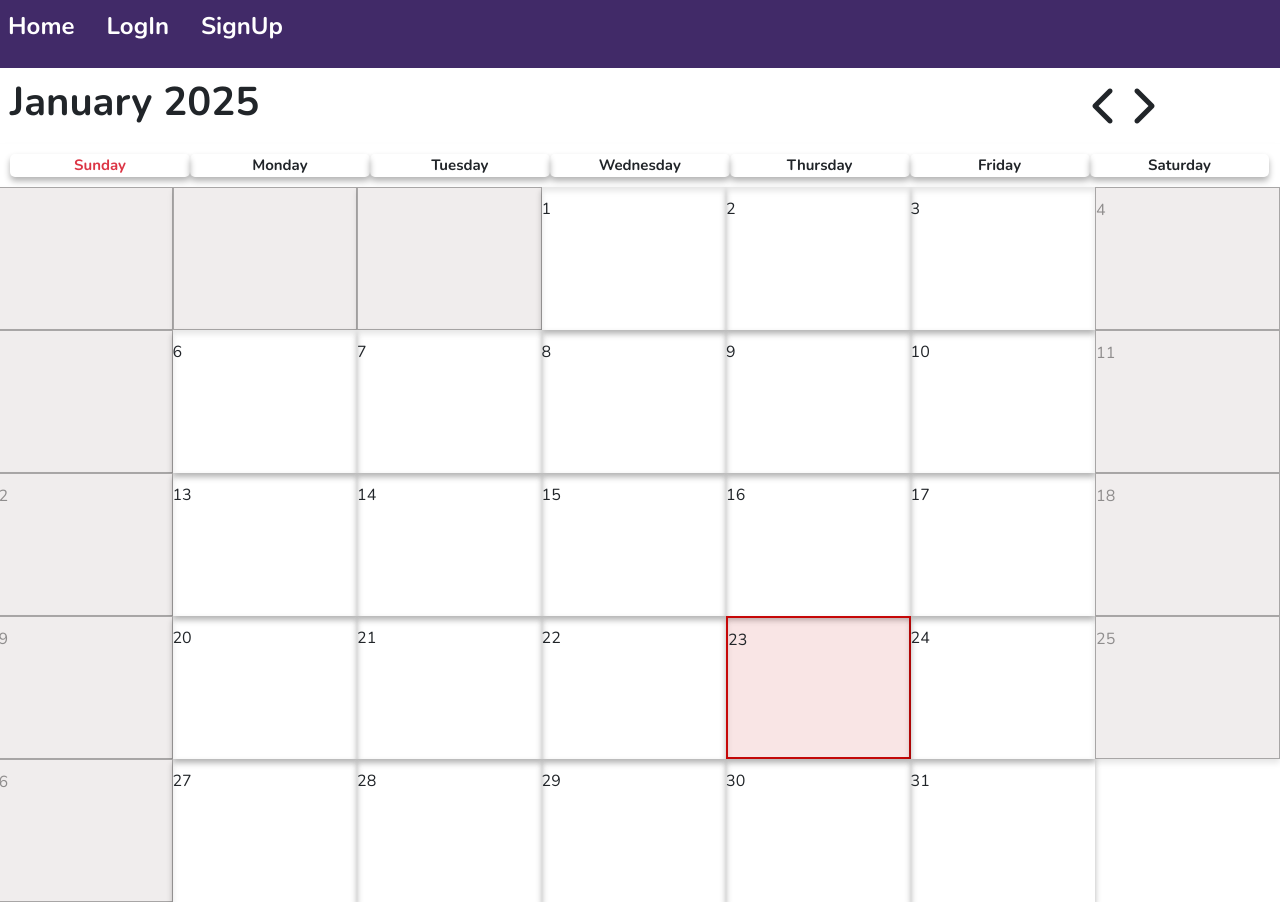
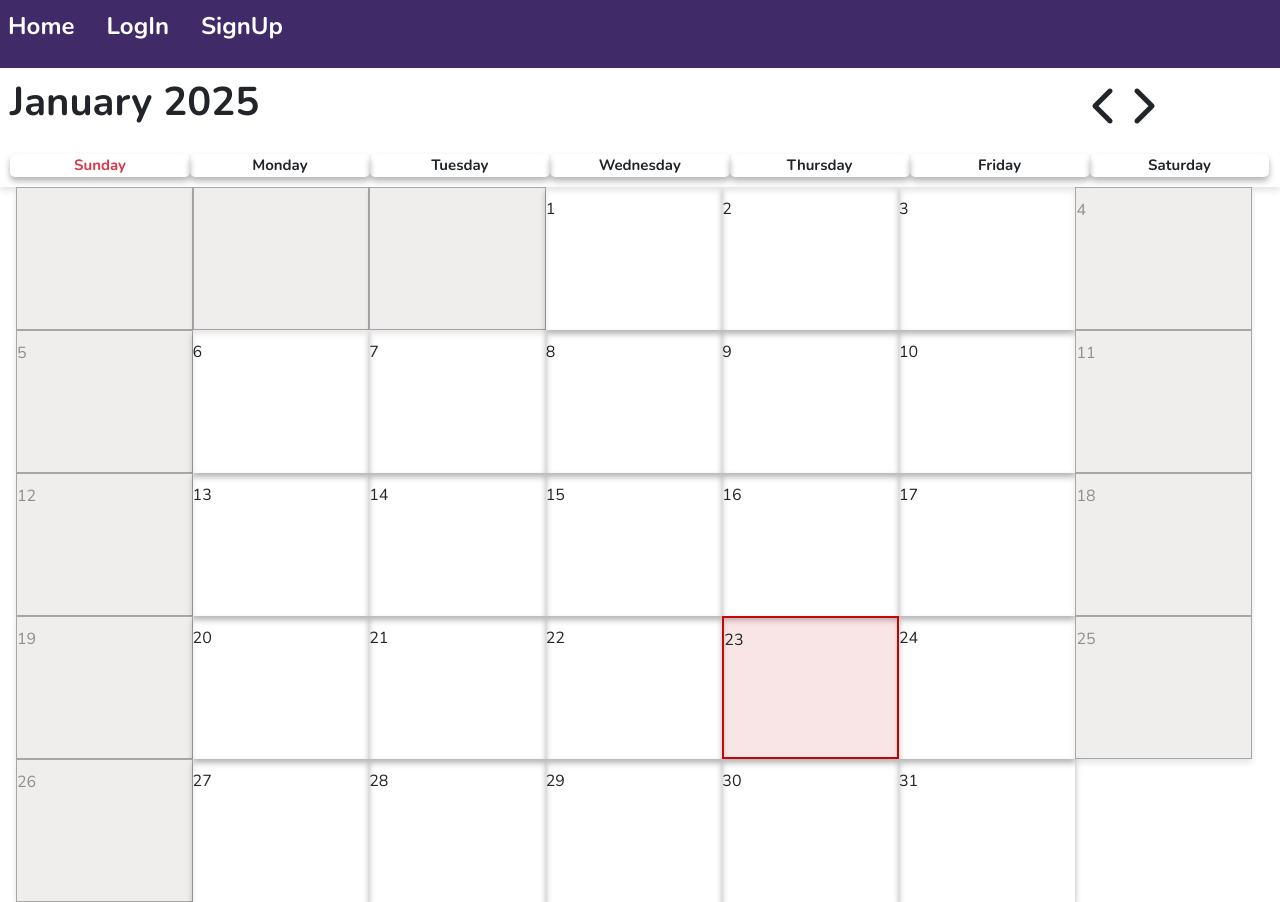
Before and after one commit to shivamvermawitty/Vacation-Tracker, a React (Vite) app: page / in a window 1280 px wide. Built offline with nearby package versions, Linux system fonts and the light colour scheme; no server answers.

Commit message:
16th Commit

```diff
--- a/src/components/ApplyLeave/index.jsx
+++ b/src/components/ApplyLeave/index.jsx
@@ -93,5 +93,5 @@ ApplyLeave.propTypes = {
   year: PropTypes.number.isRequired,
   month: PropTypes.number.isRequired,
   setLeaveDetails: PropTypes.func.isRequired,
-  setShowLeaveModal: PropTypes.func.is,
+  setShowLeaveModal: PropTypes.func,
 };
--- a/src/components/Home/Month.jsx
+++ b/src/components/Home/Month.jsx
@@ -15,7 +15,7 @@ export default function Month({
   eventDetails,
 }) {
   return (
-    <div className="row">
+    <div className="row mx-3">
       <ExtraDate
         currentDate={currentDate}
         year={year}
--- a/src/components/Home/findPos.js
+++ b/src/components/Home/findPos.js
@@ -13,4 +13,3 @@ export function removePosition(set, id, pos) {
 }
 let s = new Set();
 s.add(0);
-console.log(findPosition(s));
```
